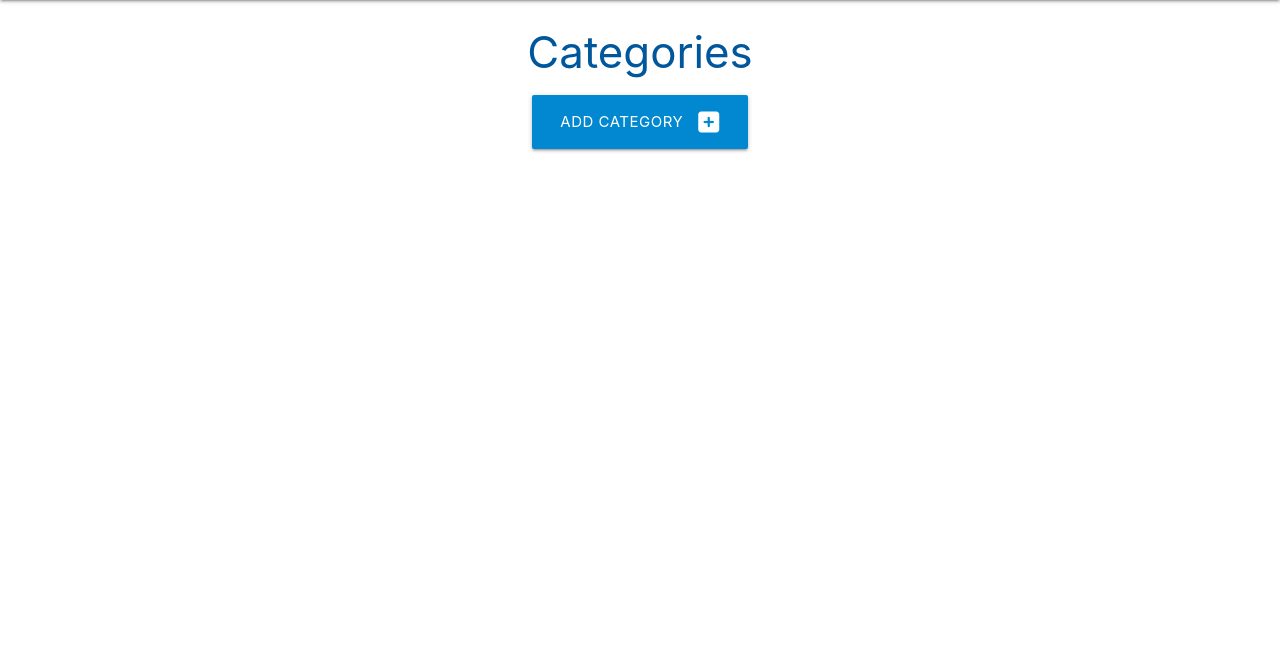
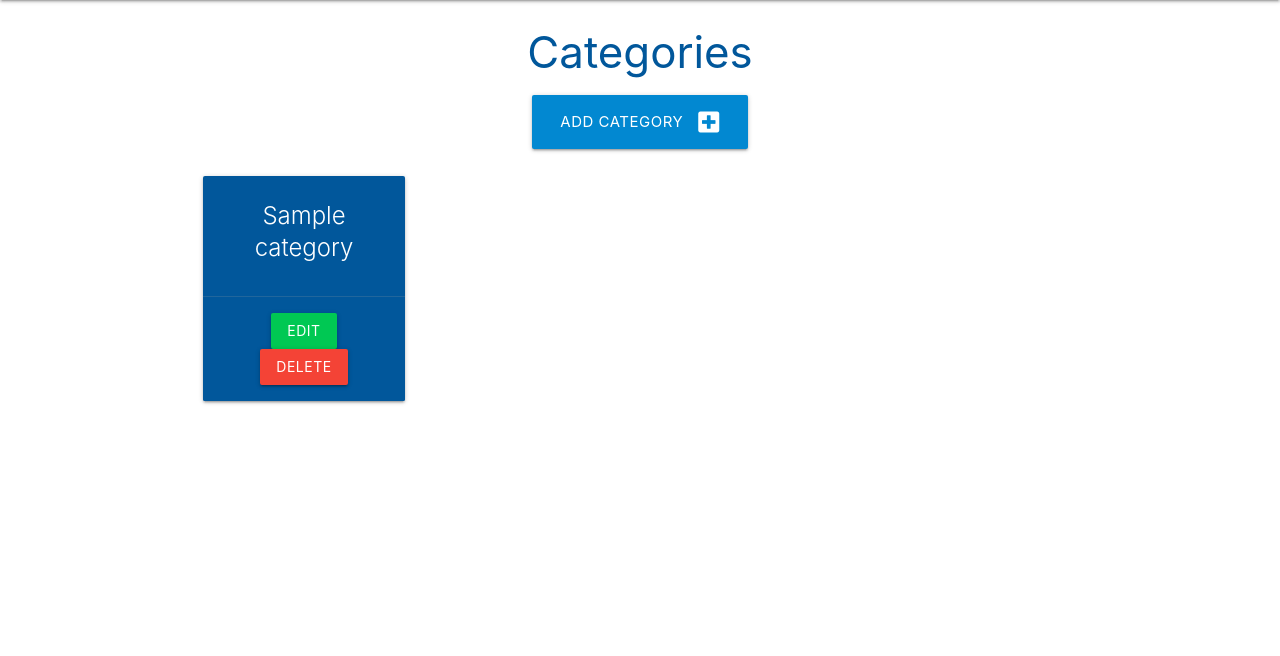
Before and after one commit to GaryCooper-pm/flask-sqlalchemy-task-manager-walkthrough, a Flask app: page /categories in a window 1280 px wide. Shown: the part 64-720 px from the top of the page. Run offline with Flask 2, Linux system fonts and the light colour scheme; tables that the repository leaves empty hold one stand-in row (values such as "Sample post"); some libraries are stand-ins or nearby versions.

Commit message:
Add new category code

```diff
--- a/taskmanager/routes.py
+++ b/taskmanager/routes.py
@@ -10,7 +10,8 @@ def home():
 
 @app.route("/categories")
 def categories():
-    return render_template("categories.html")
+    categories = list(Category.query.order_by(Category.category_name).all())
+    return render_template("categories.html", categories=categories)
 
 
 @app.route("/add_category", methods=["GET", "POST"])
--- a/taskmanager/static/js/script.js
+++ b/taskmanager/static/js/script.js
@@ -1,5 +1,5 @@
-// sidenav initialization
-document.addEventListener('DOMContentLoaded', function() {
-    let sidenav = document.querySelectorAll('.sidenav');
-    M.Sidenav.init(sidenav);
-  });
+document.addEventListener("DOMContentLoaded", function() {
+  // sidenav initialization
+  let sidenav = document.querySelectorAll(".sidenav");
+  M.Sidenav.init(sidenav);
+});
--- a/taskmanager/templates/add_category.html
+++ b/taskmanager/templates/add_category.html
@@ -10,18 +10,18 @@
             <div class="input-field col s12">
                 <i class="fas fa-folder-open prefix light-blue-text text-darken-4"></i>
                 <input id="category_name" name="category_name" minlength="3" maxlength="25" type="text" class="validate" required>
-                <label for="category_name">Categoty Name</label>
+                <label for="category_name">Category Name</label>
             </div>
         </div>
         <!-- submit button -->
         <div class="row">
             <div class="col s12 center-align">
                 <button type="submit" class="btn-large light-blue darken-1">
-                    Add Category <i class=""fas fa-plus-square right"></i>
+                    Add Category <i class="fas fa-plus-square right"></i>
                 </button>
             </div>
         </div>
     </form>
-  </div>
+</div>
 
 {% endblock %}
--- a/taskmanager/templates/base.html
+++ b/taskmanager/templates/base.html
@@ -1,14 +1,19 @@
 <!DOCTYPE html>
 <html lang="en">
 <head>
+
     <meta charset="UTF-8">
     <meta http-equiv="X-UA-Compatible" content="IE=edge">
     <meta name="viewport" content="width=device-width, initial-scale=1.0">
-    <link rel="stylesheet" href="https://cdnjs.cloudflare.com/ajax/libs/font-awesome/6.1.1/css/all.min.css" integrity="sha512-KfkfwYDsLkIlwQp6LFnl8zNdLGxu9YAA1QvwINks4PhcElQSvqcyVLLD9aMhXd13uQjoXtEKNosOWaZqXgel0g==" crossorigin="anonymous" referrerpolicy="no-referrer" />
-    <link rel="stylesheet" href="https://cdnjs.cloudflare.com/ajax/libs/materialize/1.0.0/css/materialize.min.css" type="text/css">
+    <link rel="stylesheet" href="https://cdnjs.cloudflare.com/ajax/libs/font-awesome/5.15.3/css/all.min.css"
+        integrity="sha512-iBBXm8fW90+nuLcSKlbmrPcLa0OT92xO1BIsZ+ywDWZCvqsWgccV3gFoRBv0z+8dLJgyAHIhR35VZc2oM/gI1w=="
+        crossorigin="anonymous" referrerpolicy="no-referrer">
+    <link rel="stylesheet" href="https://cdnjs.cloudflare.com/ajax/libs/materialize/1.0.0/css/materialize.min.css"
+        type="text/css">
     <link rel="stylesheet" href="{{ url_for('static', filename='css/style.css') }}" type="text/css">
     <title>Task Manager</title>
 </head>
+
 <body>
 
     <header>
@@ -51,5 +56,4 @@
     <script src="{{ url_for('static', filename='js/script.js') }}"></script>
 
 </body>
-
 </html>
--- a/taskmanager/templates/categories.html
+++ b/taskmanager/templates/categories.html
@@ -11,4 +11,20 @@
     </div>
 </div>
 
+<div class="row">
+    {% for category in categories %}
+    <div class="col s12 m6 l3">
+        <div class="card light-blue darken-4 center-align">
+            <div class="card-content white-text">
+                <span class="card-title">{{ category.category_name }}</span>
+            </div>
+            <div class="card-action">
+                <a href="#" class="btn green accent-4">Edit</a>
+                <a href="#" class="btn red">Delete</a>
+            </div>
+        </div>
+    </div>
+    {% endfor %}
+</div>
+
 {% endblock %}
```
Also changed, not shown: taskmanager/static/css/style.css (indentation only). Lines whose indentation alone changed are shown as unchanged.
